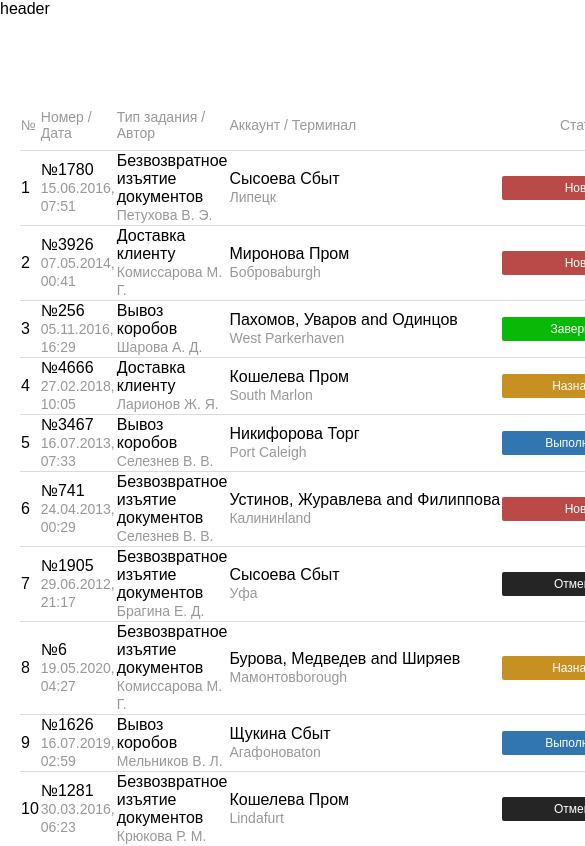
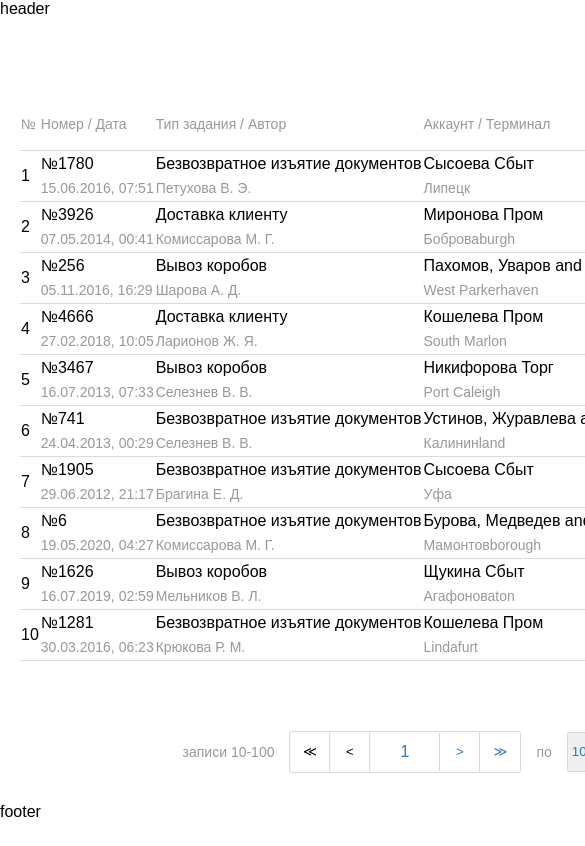
Before and after one commit to rook-a/qatesters, a React (Create React App) app: page / in a window 390 px wide. Shown: the top 846 px of the page, 585 px wide, since content can reach past the window. Built offline with nearby package versions, Linux system fonts and the light colour scheme.

Commit message:
feat: добавит усечение текста

```diff
--- a/src/components/tasks-list/task-item/task-item.module.scss
+++ b/src/components/tasks-list/task-item/task-item.module.scss
@@ -1,18 +1,21 @@
 @import '../../../variables.scss';
 
 .company {
-  // display: inline-block;
-  max-width: 300px;
+  @media (max-width: 1200px) {
+    display: inline-block;
+    width: 250px;
 
-  white-space: nowrap;
-  text-overflow: ellipsis;
-  overflow: hidden;
+    text-overflow: ellipsis;
+    overflow: hidden;
+  }
 }
 
 .task {
   cursor: pointer;
   outline: none;
 
+  transition: all 0.3s linear;
+
   &:hover,
   &:focus {
     box-shadow: 2px 2px 7px $gray;
--- a/src/components/tasks-list/tasks-list.module.scss
+++ b/src/components/tasks-list/tasks-list.module.scss
@@ -3,6 +3,8 @@
 .table {
   width: 100%;
   border-collapse: collapse;
+
+  line-height: 1.5;
 
   margin-bottom: 70px;
 
@@ -26,6 +28,8 @@
   height: 50px;
   border-bottom: 1px solid $border;
 
+  white-space: nowrap;
+
   & span:not([class]) {
     font-size: 14px;
     color: $text-description;
```
